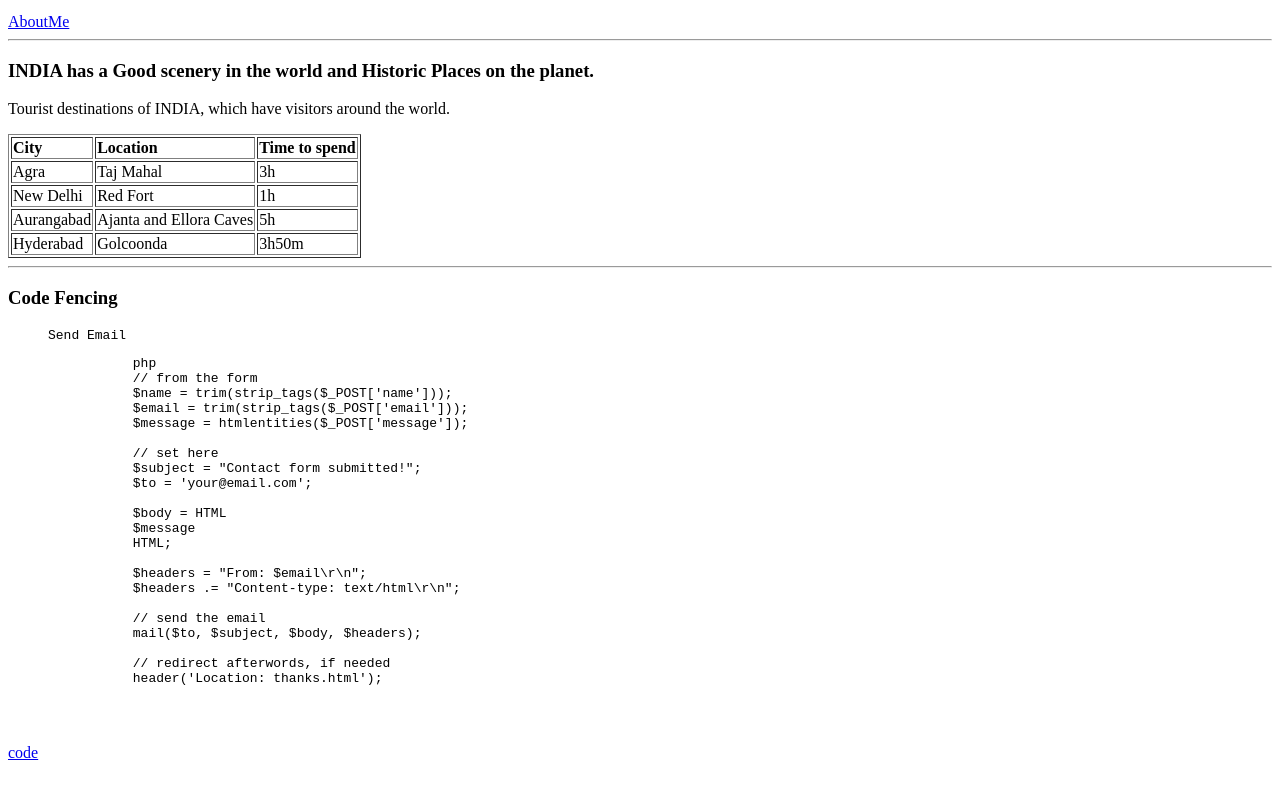
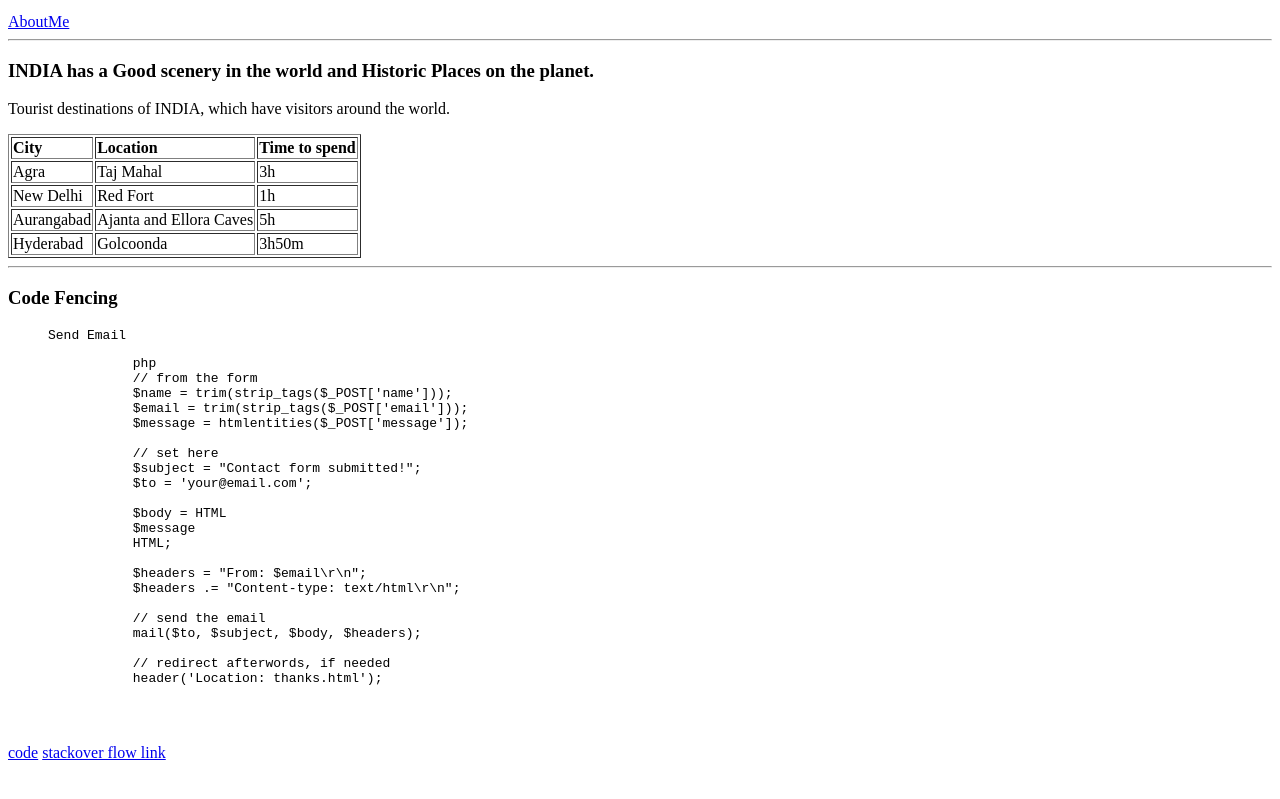
Before and after one commit to 44-563-Web-Apps-F22/44563-webapps-assignment-3-kurrakovidh, a plain HTML site: page index.html in a window 1280 px wide. Shown: the part 478-1277 px from the top of the page. After the commit the page ends 1248 px from the top, so only its background shows below. Drawn offline with Linux system fonts and the light colour scheme.

Commit message:
given stack link

```diff
--- a/index.html
+++ b/index.html
@@ -102,10 +102,8 @@
             </pre>
         </code>
     <a href="https://css-tricks.com/snippets/php/send-email/">code</a>
-    <code>
-        <pre>
-        </pre>
-    </code>
+   <a href="https://stackoverflow.com/questions/5335273/how-can-i-send-an-email-using-php">stackover flow link</a>
+
  </body>
 
 </html>
```
